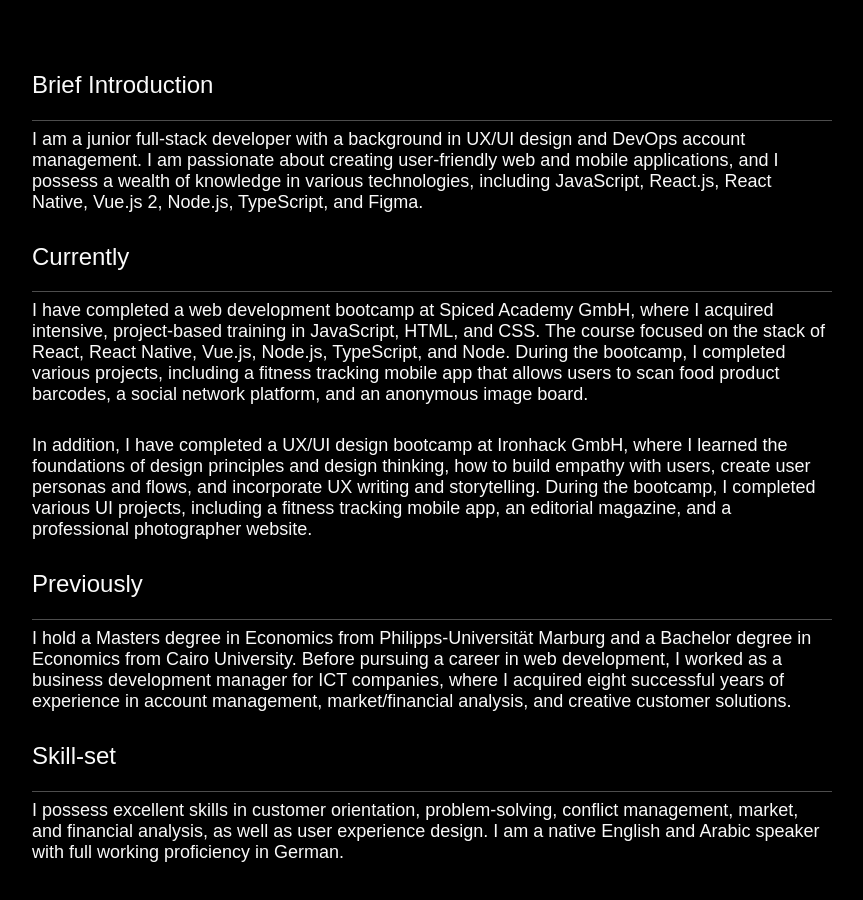
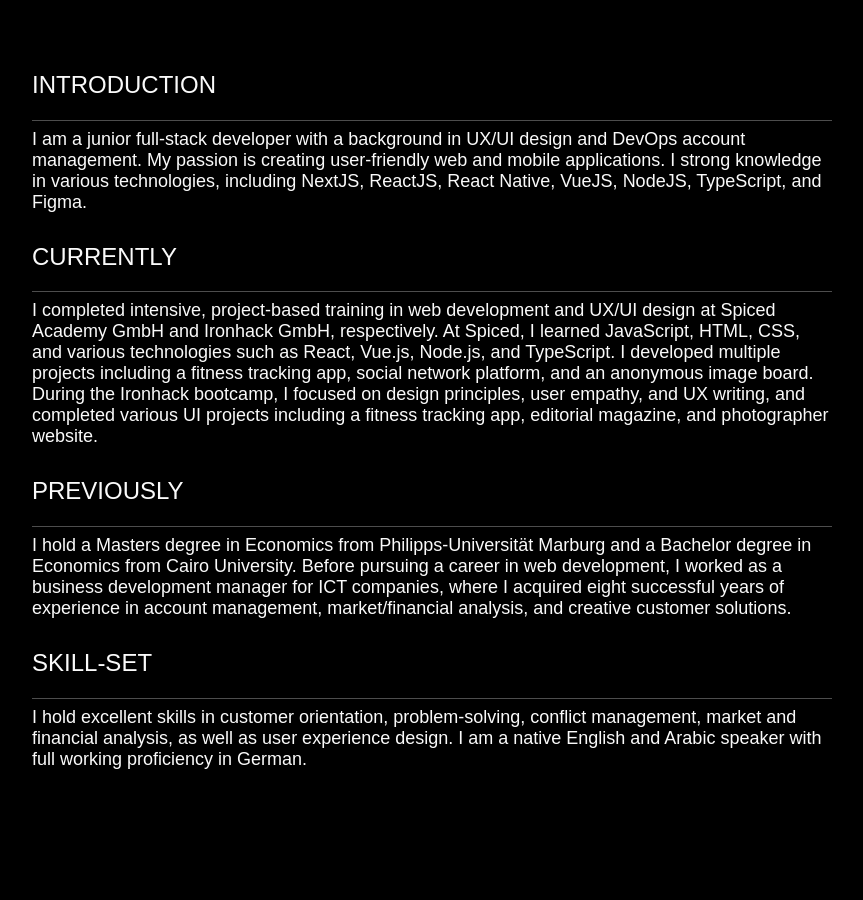
Before and after one commit to h-aburesha/my-next-website, a Next.js app: page /about in a window 1280 px wide. Shown: the part 800-1700 px from the top of the page, without its empty margins (208-1071 px from the left). After the commit the page ends 1620 px from the top, so only its background shows below. Built offline with nearby package versions, Linux system fonts and the light colour scheme.

Commit message:
about content

```diff
--- a/pages/about.tsx
+++ b/pages/about.tsx
@@ -55,42 +55,31 @@ const AboutMe = () => {
                     alt="my-stack-cover"
                     placeholder="blur"
                 />
-
-                <h2>Brief Introduction</h2>
+                <h2>INTRODUCTION</h2>
                 <hr />
                 <p>
                     I am a junior full-stack developer with a background in
-                    UX/UI design and DevOps account management. I am passionate
-                    about creating user-friendly web and mobile applications,
-                    and I possess a wealth of knowledge in various technologies,
-                    including JavaScript, React.js, React Native, Vue.js 2,
-                    Node.js, TypeScript, and Figma.
+                    UX/UI design and DevOps account management. My passion is
+                    creating user-friendly web and mobile applications. I strong
+                    knowledge in various technologies, including NextJS,
+                    ReactJS, React Native, VueJS, NodeJS, TypeScript, and Figma.
                 </p>
-                <h2>Currently</h2>
+                <h2>CURRENTLY</h2>
                 <hr />
                 <p>
-                    I have completed a web development bootcamp at Spiced
-                    Academy GmbH, where I acquired intensive, project-based
-                    training in JavaScript, HTML, and CSS. The course focused on
-                    the stack of React, React Native, Vue.js, Node.js,
-                    TypeScript, and Node. During the bootcamp, I completed
-                    various projects, including a fitness tracking mobile app
-                    that allows users to scan food product barcodes, a social
-                    network platform, and an anonymous image board.
-                </p>
-
-                <p>
-                    In addition, I have completed a UX/UI design bootcamp at
-                    Ironhack GmbH, where I learned the foundations of design
-                    principles and design thinking, how to build empathy with
-                    users, create user personas and flows, and incorporate UX
-                    writing and storytelling. During the bootcamp, I completed
-                    various UI projects, including a fitness tracking mobile
-                    app, an editorial magazine, and a professional photographer
+                    I completed intensive, project-based training in web
+                    development and UX/UI design at Spiced Academy GmbH and
+                    Ironhack GmbH, respectively. At Spiced, I learned
+                    JavaScript, HTML, CSS, and various technologies such as
+                    React, Vue.js, Node.js, and TypeScript. I developed multiple
+                    projects including a fitness tracking app, social network
+                    platform, and an anonymous image board. During the Ironhack
+                    bootcamp, I focused on design principles, user empathy, and
+                    UX writing, and completed various UI projects including a
+                    fitness tracking app, editorial magazine, and photographer
                     website.
                 </p>
-
-                <h2>Previously</h2>
+                <h2>PREVIOUSLY</h2>
                 <hr />
                 <p>
                     I hold a Masters degree in Economics from
@@ -101,11 +90,11 @@ const AboutMe = () => {
                     of experience in account management, market/financial
                     analysis, and creative customer solutions.
                 </p>
-                <h2>Skill-set</h2>
+                <h2>SKILL-SET</h2>
                 <hr />
                 <p>
-                    I possess excellent skills in customer orientation,
-                    problem-solving, conflict management, market, and financial
+                    I hold excellent skills in customer orientation,
+                    problem-solving, conflict management, market and financial
                     analysis, as well as user experience design. I am a native
                     English and Arabic speaker with full working proficiency in
                     German.
```
